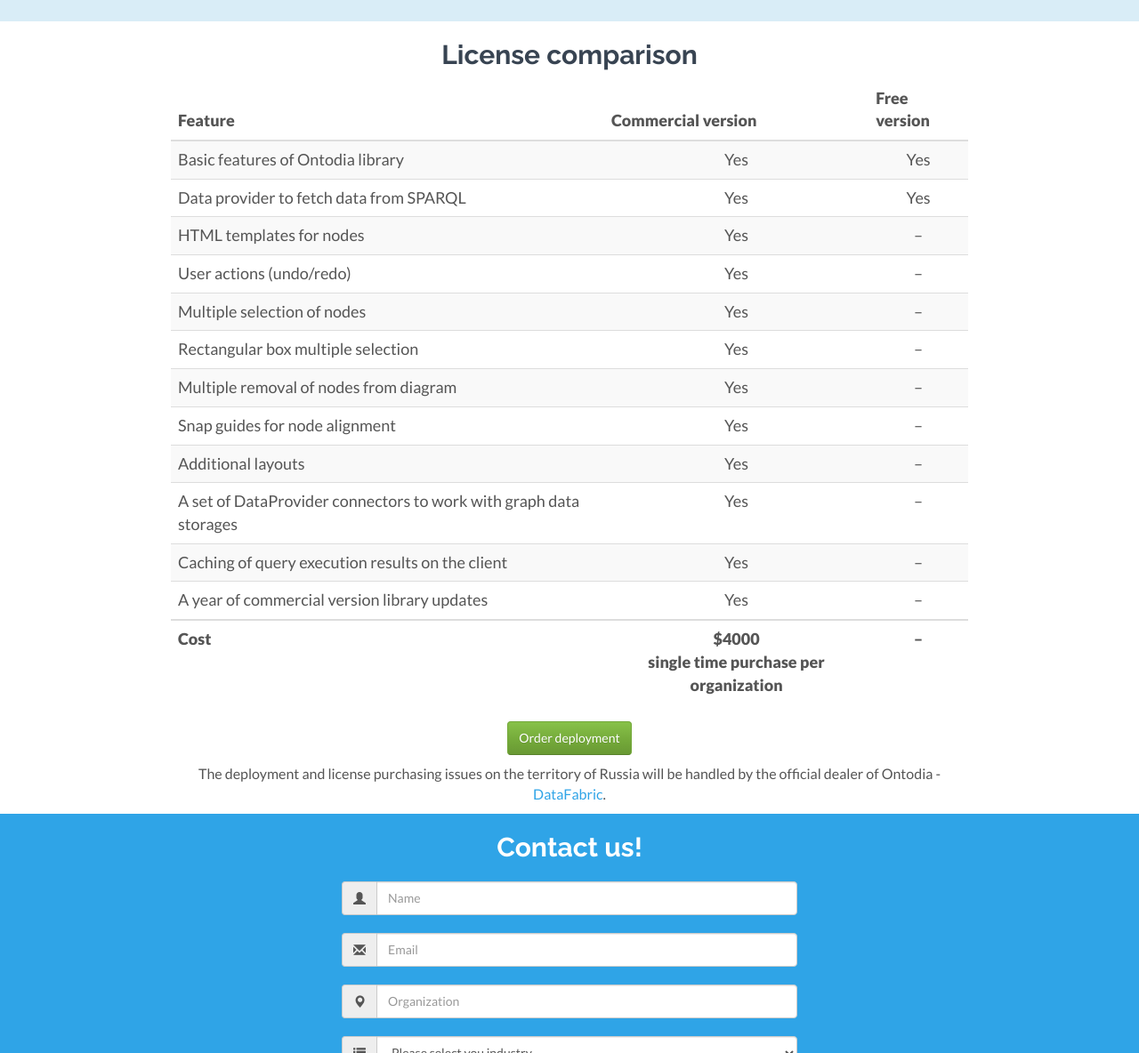
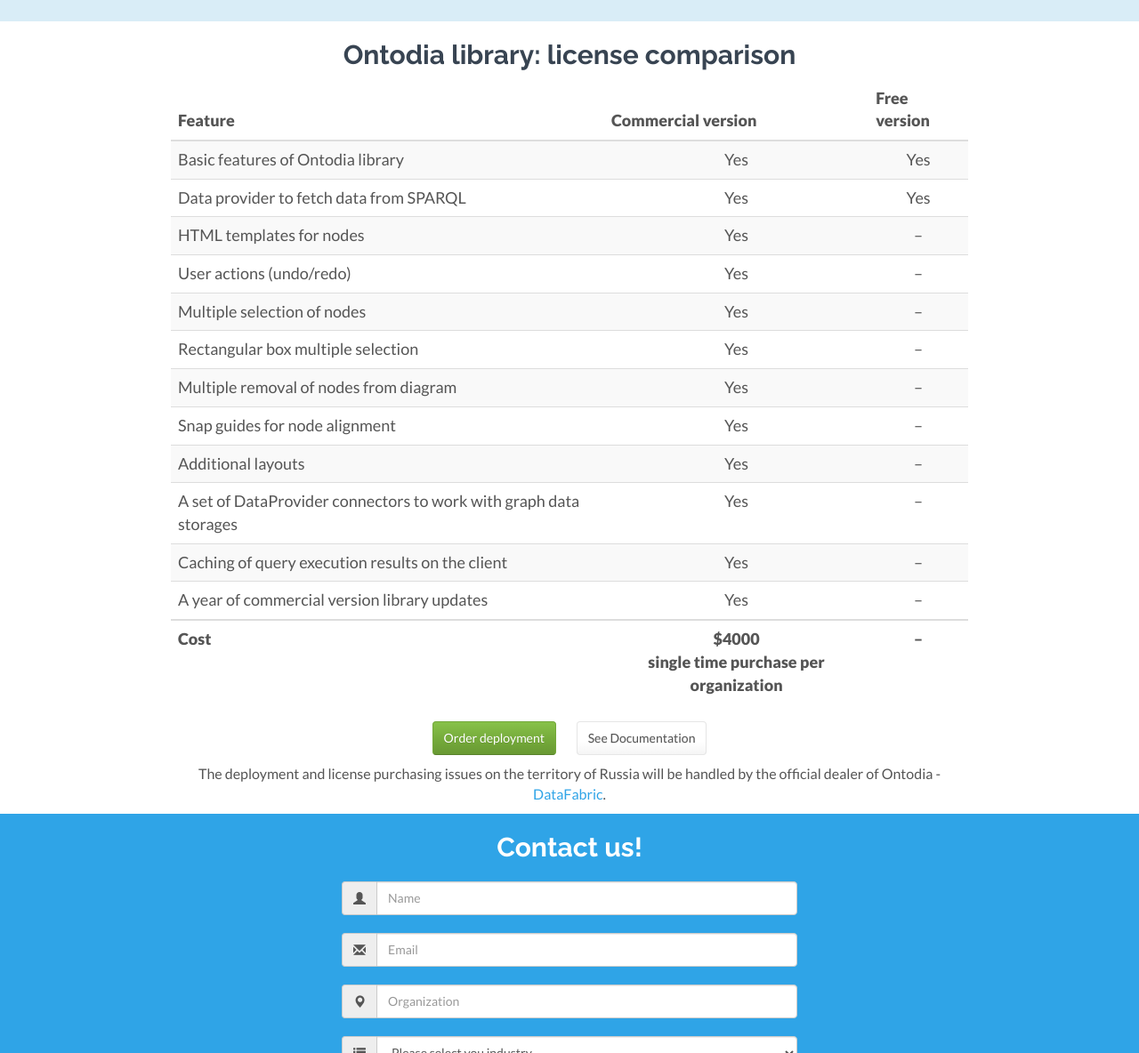
Before and after one commit to ontodia-org/ontodia-org.github.io, a Jekyll site: the page built from index.html, in a window 1280 px wide and 1400 px high, scrolled down 3103 px. Shown: the part 216-1400 px from the top of the window at 89% size. Built offline with Jekyll 4.4.1, drawn with Linux system fonts in a browser that asks for light colours; nearby versions of some CDN libraries; comment, search, counter and statistics services are not loaded.

Commit message:
Minor edits to home page
- added button to lead to documentation
- changed styles for buttons in a couple of places so they would not be the same gaudy

```diff
--- a/index.html
+++ b/index.html
@@ -150,8 +150,8 @@
         <h2 style=" text-align:center; ">Press the button to try Ontodia now</h2>
     </div>
     <div style="margin-bottom: 15px; text-align:center;">
-        <button type="button" class="btn btn-success diagramBtn" data-target="49689f29-82bc-405d-b5f6-33507f1c1444">CIDOC CRM OWL</button>
-        <button type="button" class="btn btn-success diagramBtn" data-target="edd98c34-3c08-4bab-aff7-149bc12c7ca9">Ilya Repin's work</button>
+        <button type="button" class="btn btn-default diagramBtn" data-target="49689f29-82bc-405d-b5f6-33507f1c1444">CIDOC CRM OWL</button>
+        <button type="button" class="btn btn-default diagramBtn" data-target="edd98c34-3c08-4bab-aff7-149bc12c7ca9">Ilya Repin's work</button>
     </div>
     <iframe id="diagramFrame" style="border: 1px solid lightgray;" width="100%" height="600" src="http://app.ontodia.org/embedded?sharedDiagram=49689f29-82bc-405d-b5f6-33507f1c1444"></iframe>
     <div id="diagramFrameStub" style="width: 100%; height: 600px; border: 1px solid lightgray; display: none; background: rgb(238, 238, 238);"></div>
@@ -160,7 +160,7 @@
     <img src="assets/img/fork-github.png" alt="Fork me on GitHub">
 </a>
 <div class="container-fluid text-center" style="padding-left:15%; padding-right: 15%">
-    <h2>License comparison</h2>
+    <h2>Ontodia library: license comparison</h2>
     <div class="table-responsive">
         <table class="table table-striped" style="font-size: 18px;">
             <thead>
@@ -242,7 +242,8 @@
         </table>
     </div>
     <div class="container-fluid text-center">
-        <a href="#request form" class="btn btn-success text-center" style="margin-bottom:10px; text-align:center">Order deployment</a>
+        <a href="#request form" class="btn btn-success text-center" style="margin-bottom:10px; margin-right: 10px; text-align:center">Order deployment</a>
+        <a href="https://github.com/ontodia-org/ontodia/wiki" class="btn btn-default text-center" style="margin-bottom:10px; margin-left: 10px; text-align:center">See Documentation</a>
     </div>
     <p style="font-size: 16px;">
             The deployment and license purchasing issues on the territory of Russia will be handled by the official dealer of Ontodia - <a href="http://datafabric.cc/">DataFabric</a>.
```
